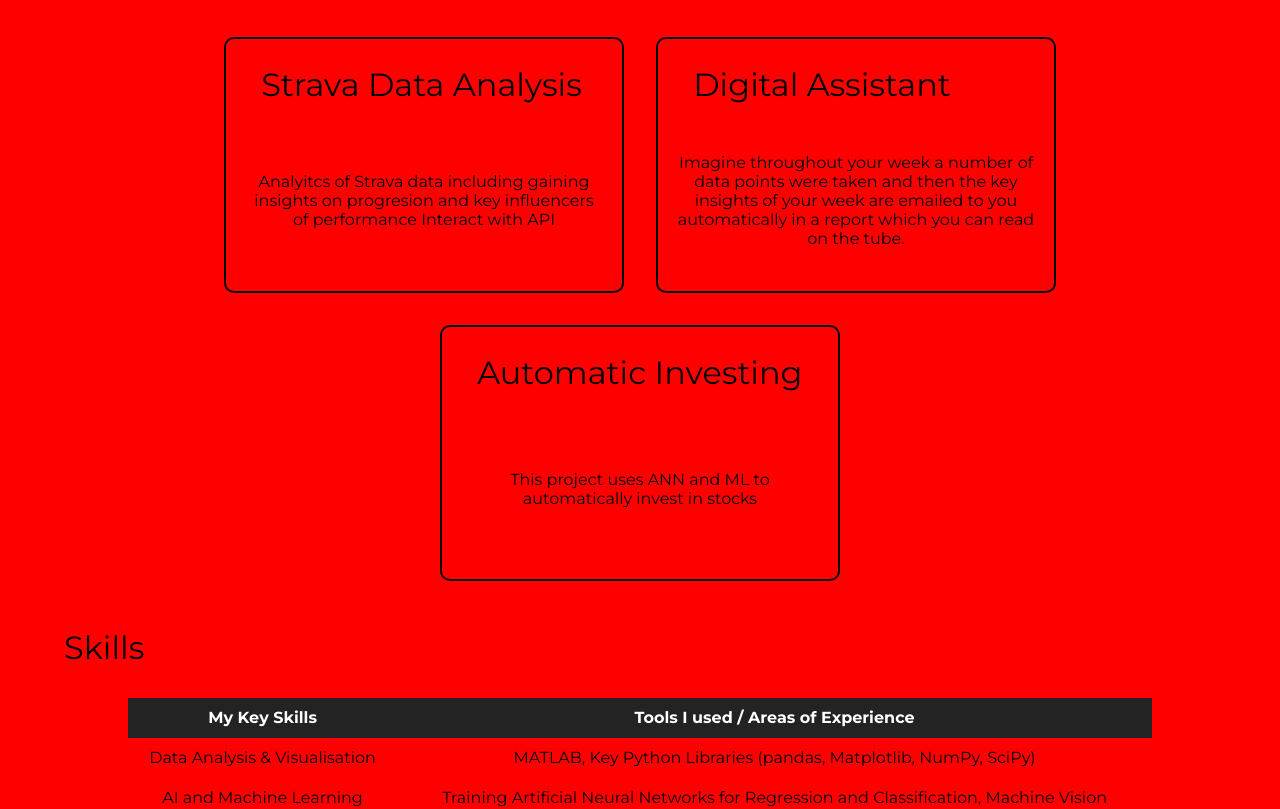
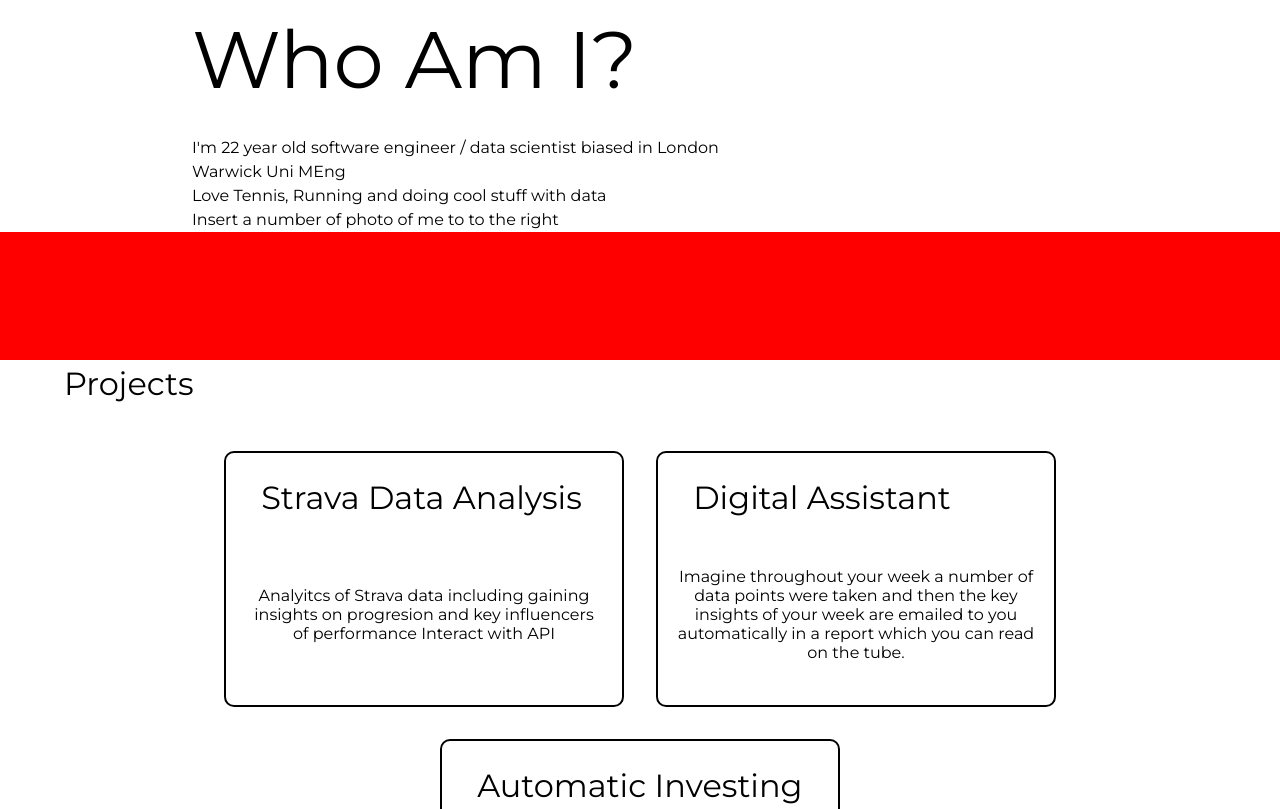
Before and after one commit to Joshua-S-H/JoshuaHoughton.github.io, a React (Vite) app: page / in a window 1280 px wide. Shown: the part 220-1029 px from the top of the page. Built offline with nearby package versions, Linux system fonts and the light colour scheme; a web font is replaced by a local one.

Commit message:
Adding a who am I section

```diff
--- a/src/App.css
+++ b/src/App.css
@@ -4,6 +4,7 @@
 
   /* Colour Set 1 */
   --primary-bg-color: #232323;
+  --secondary-bg-color: #585858;
   --primary-text-color: rgb(255, 255, 255);
   --secondary-text-color: #000000;
   --image-filter: invert(100%);
--- a/src/App.jsx
+++ b/src/App.jsx
@@ -6,6 +6,7 @@
 import { Welcome } from "./components/Welcome";
 import { Projects } from "./components/Projects";
 import { Skills } from "./components/Skills";
+import { Who } from "./components/Who";
 
 function App() {
   const [count, setCount] = useState(0)
@@ -17,14 +18,12 @@
 
       {/* <Welcome /> */}
 
+      <Who />
+
       <Projects />
 
       <Skills />
 
-      <div>
-        <h1>Skills</h1>
-        <h4>HTML, CSS, Python (Pandas), MATLAB, C# </h4>
-      </div>
 
       <div>
         <h1>More Random Content</h1>
--- a/src/components/ProjectsStyle.css
+++ b/src/components/ProjectsStyle.css
@@ -3,7 +3,7 @@
 
 .projects {
     color: var(--secondary-text-color) !important;
-    background-color: var(--secondary-bg-color);
+    background-color: var(--primary-text-color);
     font-family: "Montserrat", sans-serif ;
 }
 
@@ -18,7 +18,7 @@
 .box {
     width: 25rem;
     height: 16rem;
-    background-color: var(--secondary-bg-color);
+    background-color: var(--primary-text-color);
     color: var(--secondary-text-color);
     display: flex;
     flex-direction: column;
--- a/src/components/Skills.jsx
+++ b/src/components/Skills.jsx
@@ -11,7 +11,7 @@
 ◆ Version Control | Git & GitHub */}
 
       <div className="skills">
-        <h2>Skills</h2>
+        <h2>Key Skills</h2>
         <table>
           <thead>
             <tr>
--- a/src/components/SkillsStyle.css
+++ b/src/components/SkillsStyle.css
@@ -3,13 +3,13 @@
 
 .skills {
     color: var(--secondary-text-color) !important;
-    background-color: var(--secondary-bg-color);
+    background-color: var(--primary-text-color);
     font-family: "Montserrat", sans-serif ;
 }
 
 
 .skills h2 {
-    font-weight: 400 !important; /* Ensure font-weight is applied */
+    font-weight: 300 !important; /* Ensure font-weight is applied */
     font-size: 2em;
     text-align: left;
     margin-left: 5vw;
@@ -31,21 +31,28 @@
     width: 80%;
     border-collapse: collapse;
     margin-left: 10%;
+
+
   }
+
+
   th, td {
     /* border: 1px solid var(--secondary-text-color); */
     padding: 8px;
+    border-radius: 10px;
+    font-weight: 400;
+    font-family: "Montserrat", sans-serif ;
+
+
   }
   th {
     background-color:var(--primary-bg-color);
     color: var(--primary-text-color);
-    font-weight: bold;
+    font-weight: 600;
   }
 
-  tr:nth-child(even) {
-    /* background-color: #f9f9f9; */
+  tr:hover {
+    background-color:var(--primary-bg-color);
+    color: var(--primary-text-color);
+
   }
-  tr:hover {
-    /* background-color: #f1f1f1; */
-    transform: scale(1.05); /* Scale the box on hover */
-  }
--- a/src/components/WelcomeStyle.css
+++ b/src/components/WelcomeStyle.css
@@ -4,7 +4,7 @@
 .welcome {
     color: var(--secondary-text-color) !important;
     /* color: var(--secondary-text-color);  */
-    background-color: var(--secondary-bg-color) !important;
+    background-color: var(--primary-text-color) !important;
     /* background-color: var(--primary-bg-color); */
     font-family: "Montserrat", sans-serif !important;
 }
--- /dev/null
+++ b/src/components/Who.jsx
@@ -0,0 +1,16 @@
+import "./WhoStyle.css";
+
+export function Who() {
+  return (
+    <>
+      <div className="who">
+        <h2>Who Am I?</h2>
+        <p>I'm 22 year old software engineer / data scientist biased in London <br></br>
+        Warwick Uni MEng<br></br>
+        Love Tennis, Running and doing cool stuff with data<br></br>
+        Insert a number of photo of me to to the right
+        </p>
+      </div>
+    </>
+  );
+}
--- /dev/null
+++ b/src/components/WhoStyle.css
@@ -0,0 +1,39 @@
+/* --- Who Styling Document --- */
+
+
+.who {
+    color: var(--secondary-text-color) !important;
+    background-color: var(--primary-text-color);
+    font-family: "Montserrat", sans-serif ;
+}
+
+
+.who h2 {
+    font-weight: 400;
+    font-size: 5em;
+    text-align: left;
+    margin: 0;
+    margin-top: 5rem;
+    margin-left: 15vw;
+
+}
+
+.who p {
+    font-weight: 400;
+    /* font-size: 2em; */
+    text-align: left;
+    margin-left: 15vw;
+    margin-bottom: 8rem;
+}
+
+
+a {
+    color: var(--primary-text-color);
+    text-decoration: none; /* Remove underline */
+  }
+
+/* Hover state */
+a:hover {
+    color: var(--primary-text-color);
+    text-decoration: underline; /* Add underline */
+}
--- a/src/index.css
+++ b/src/index.css
@@ -1,5 +1,5 @@
 :root {
-  font-family: Inter, system-ui, Avenir, Helvetica, Arial, sans-serif;
+  /* font-family: Inter, system-ui, Avenir, Helvetica, Arial, sans-serif; */
   line-height: 1.5;
 
   color-scheme: light dark;
```
